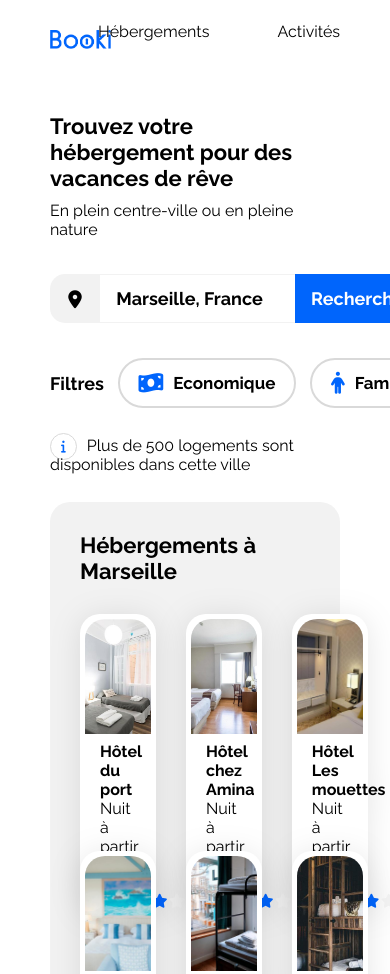
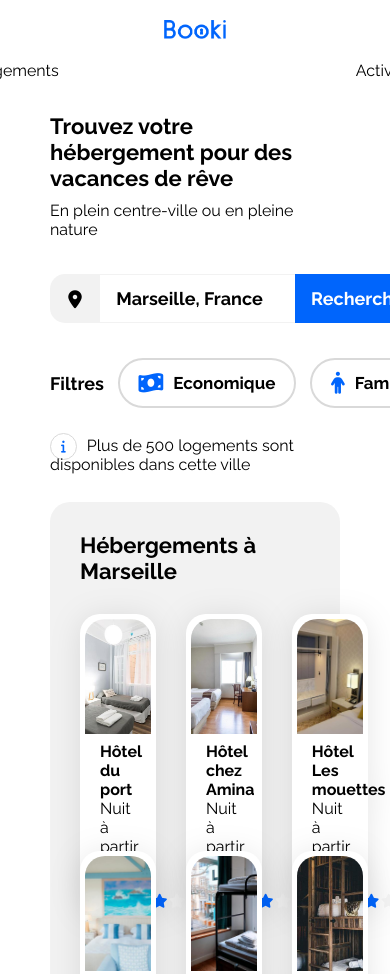
Before and after one commit to Juju8888A/OC-Booki, a plain HTML site: page index.html in a window 390 px wide. Shown: the top 974 px of the page. Drawn offline with Linux system fonts and the light colour scheme.

Commit message:
travail media queries

```diff
--- a/CSS/style.css
+++ b/CSS/style.css
@@ -412,19 +412,17 @@ a {
 
 .activites-title {
     display: flex;
-
 }
 
 .activites-marseille-cards {
+    max-width: 1280px;
+    max-height: 439px;
     display: flex;
     flex-direction: row;
-    gap: 30px;
-
 }
 
 .activites-card-container {
     width: 25%;
-
     display: flex;
     justify-content: center;
 
@@ -538,9 +536,9 @@ h4 {
 /* Medium devices (tablets, less/equal than 1024px) */
 
 
-
 @media screen and (max-width: 1024px) {
 
+    /* Hébergements et populaires */
 
     .hebergements-and-populaires-container {
         flex-direction: column;
@@ -573,11 +571,61 @@ h4 {
         width: 31%;
     }
 
+    /* Activités */
 
+    .activites-marseille-cards {
+    gap: 30px;
+    }
+
+    .activites-card {
+        height: 270px;
+        width: 193.5px;
+
+
+    }
+
+    .activites-card img {
+        height: 200px;
+    }
+
+    .activites-card-txt {
+        padding-bottom: 10px;
+    }
 
 }
 
 
-@media (max-width: 767.98px) {
-    /* ... */
+@media screen and (max-width: 768px) {
+
+    header {
+        display: flex;
+        flex-direction: column;
+        align-items: center;
+    }
+
+    #img-logo-booki {
+        justify-content: center;
+        margin-top: 20px;
+        width: 768px;
+    }
+
+    nav {
+        width: 768px;
+    }
+
+    nav ul {
+        gap: 0;
+        width: 768px;
+
+    }
+
+    .btn-nav {
+        width: 50%;
+        display: flex;
+        flex-direction: row;
+        justify-content: center;
+    }
+
+
+
 }
```
